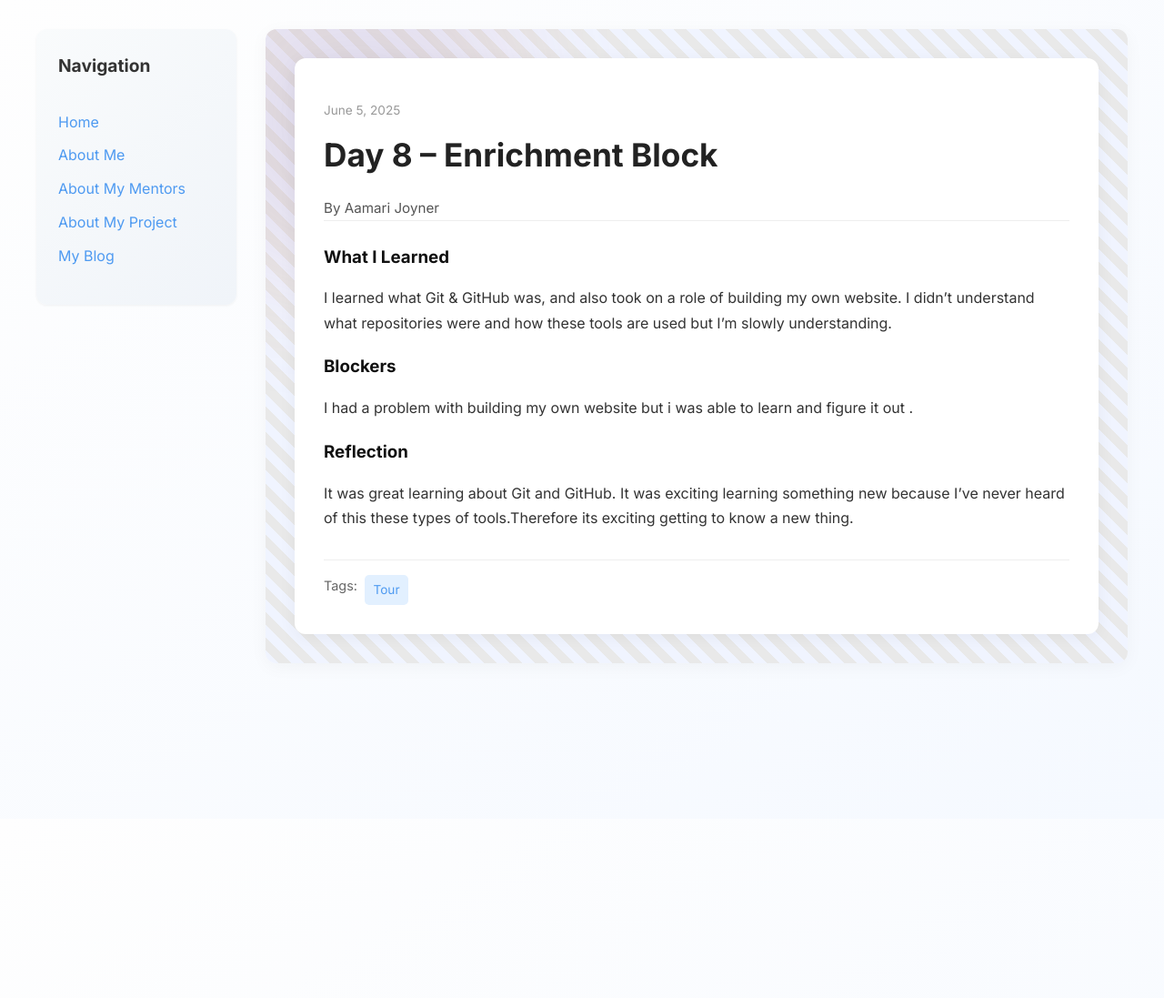
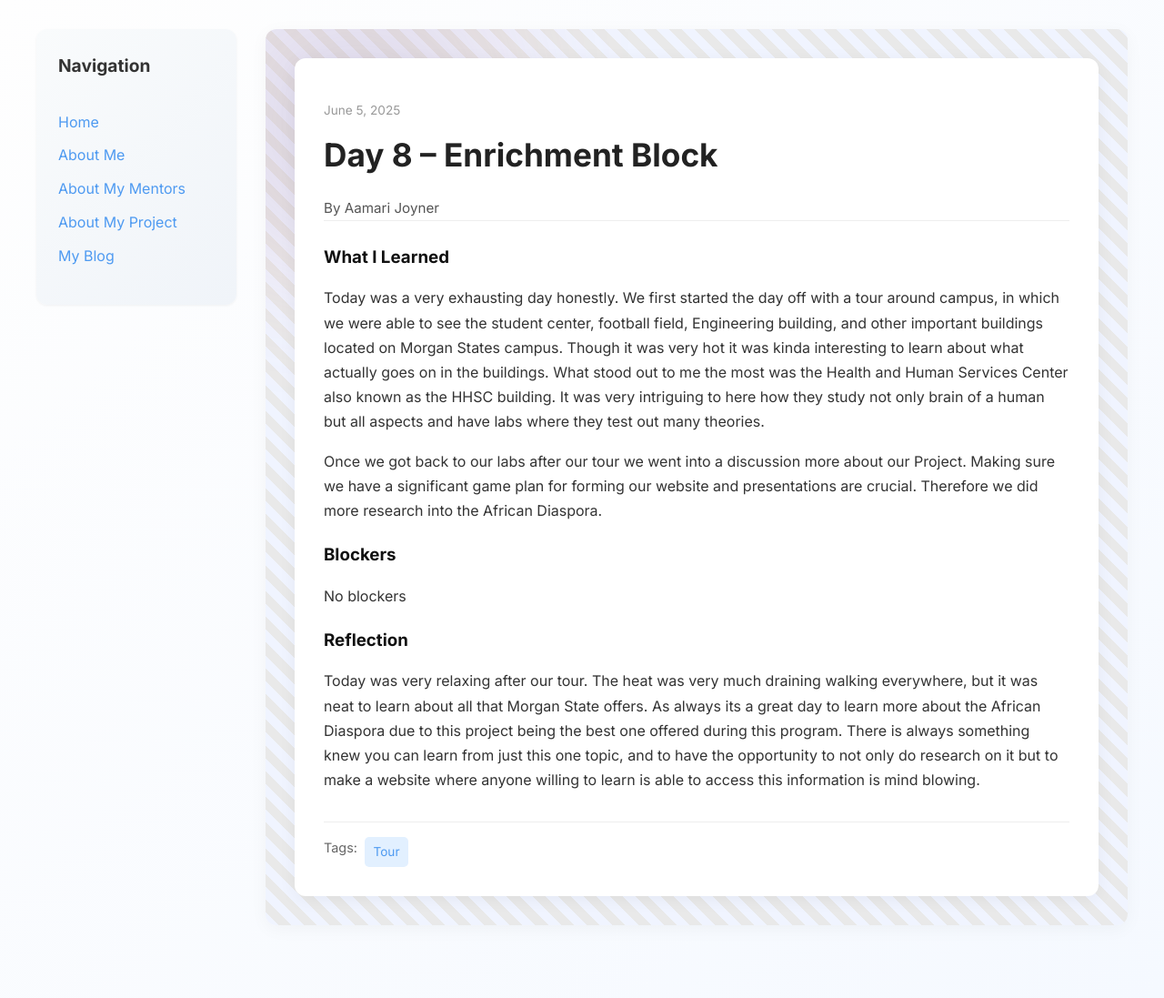
Before and after one commit to AamariJoyner/AamariJoyner.github.io, a Jekyll site: the page built from _posts/2025-06-05-day-8.md, in a window 1280 px wide. Shown: the whole page at 91% size. Built offline with Jekyll 4.4.1, drawn with Linux system fonts in a browser that asks for light colours; before the commit the page ends 900 px from its top, so only the background shows below that.

Commit message:
Update 2025-06-05-day-8.md

```diff
--- a/_posts/2025-06-05-day-8.md
+++ b/_posts/2025-06-05-day-8.md
@@ -7,11 +7,12 @@ permalink: /day8.html
 tags: ["Tour"]
 
 what_i_learned: |
-  I learned what Git & GitHub was, and also took on a role of building my own website. I didn't understand what repositories were and how these tools are used but I'm slowly understanding.
+  Today was a very exhausting day honestly. We first started the day off with a tour around campus, in which we were able to see the student center, football field, Engineering building, and other important buildings located on Morgan States campus. Though it was very hot it was kinda interesting to learn about what actually goes on in the buildings. What stood out to me the most was the Health and Human Services Center also known as the HHSC building. It was very intriguing to here how they study not only brain of a human but all aspects and have labs where they test out many theories.
 
+  Once we got back to our labs after our tour we went into a discussion more about our Project. Making sure we have a significant game plan for forming our website and presentations are crucial. Therefore we did more research into the African Diaspora.
 blockers: |
-    I had a problem with building my own website but i was able to learn and figure it out .
+    No blockers
 
 reflection: |
-  It was great learning about Git and GitHub. It was exciting learning something new because I've never heard of this these types of tools.Therefore its exciting getting to know a new thing.
+  Today was very relaxing after our tour. The heat was very much draining walking everywhere, but it was neat to learn about all that Morgan State offers. As always its a great day to learn more about the African Diaspora due to this project being the best one offered during this program. There is always something knew you can learn from just this one topic, and to have the opportunity to not only do research on it but to make a website where anyone willing to learn is able to access this information is mind blowing.
 ---
```
